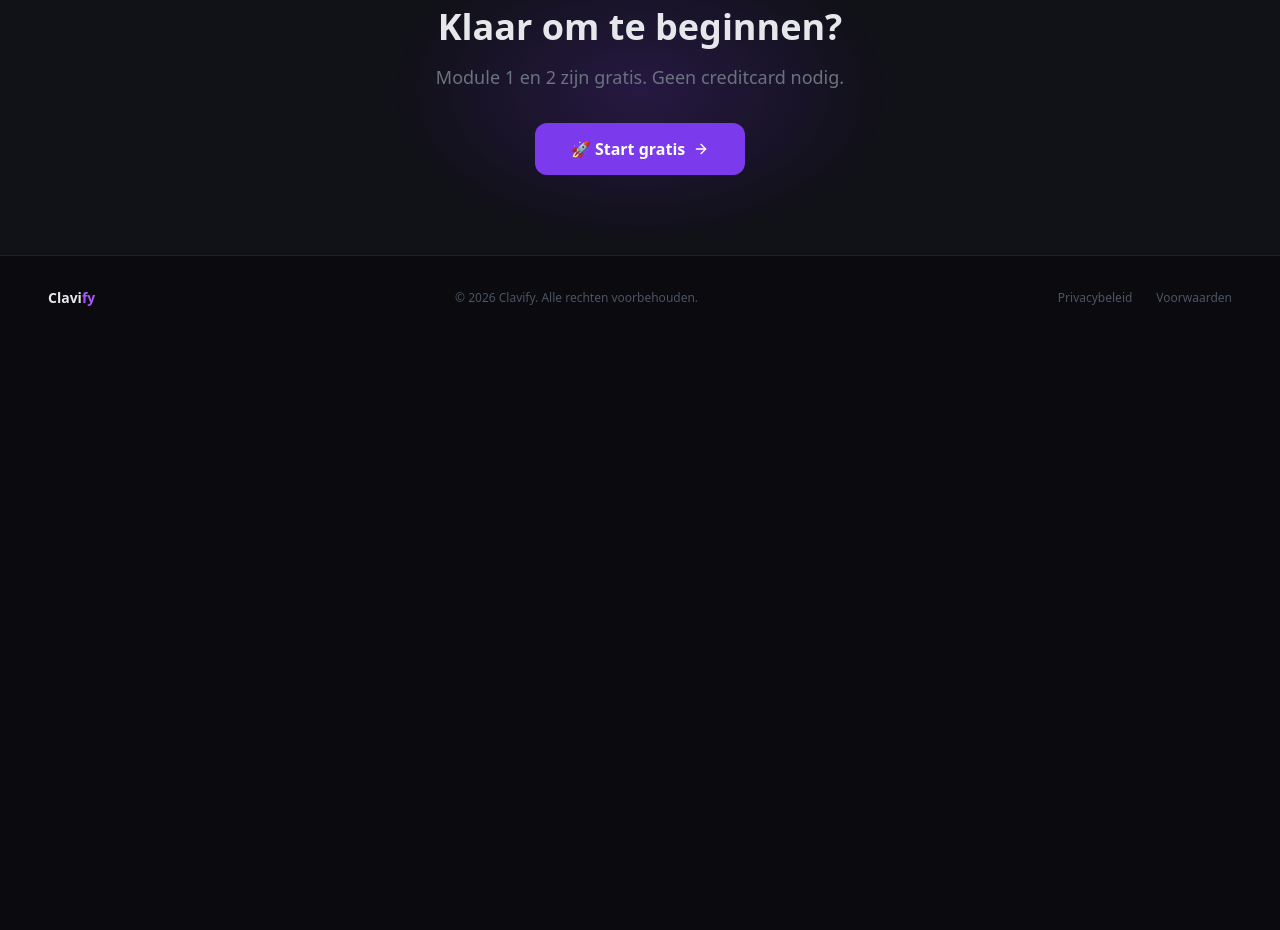
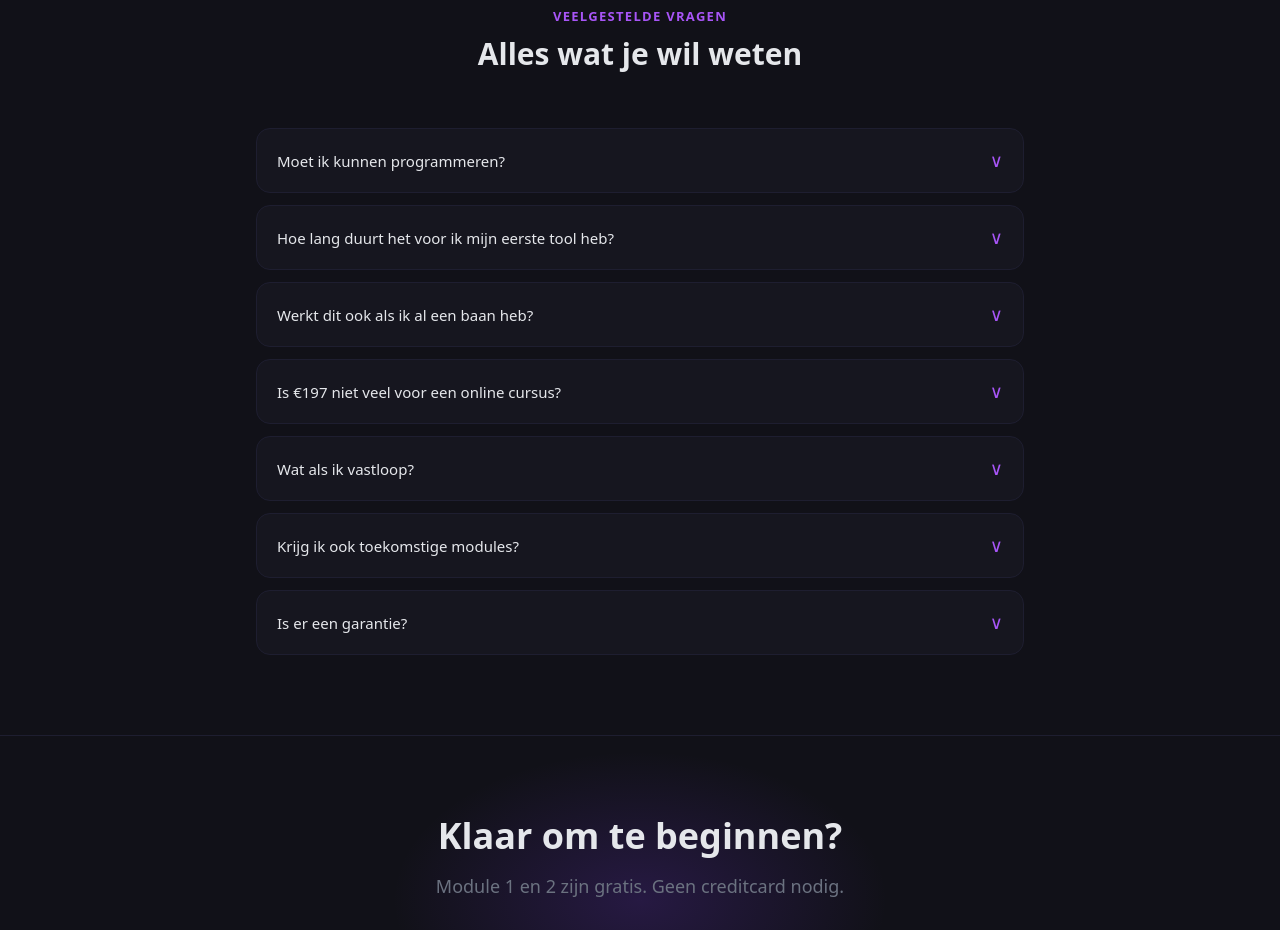
Before and after one commit to evershoptommy-ops/BuildAI, a Next.js app: page / in a window 1280 px wide. Shown: the part 4060-4990 px from the top of the page. Before the commit the page ends 4400 px from the top, so only its background shows below. Built offline with nearby package versions, Linux system fonts and the light colour scheme; no server answers.

Commit message:
Landingspagina: FAQ accordion + prijs €97 naar €197

```diff
--- a/src/app/page.tsx
+++ b/src/app/page.tsx
@@ -2,6 +2,7 @@ import { ArrowRight, Zap, Bot, TrendingUp, Check } from 'lucide-react'
 import Link from 'next/link'
 import LandingNav from '@/components/LandingNav'
 import TestimonialsSlider from '@/components/TestimonialsSlider'
+import FAQ from '@/components/FAQ'
 
 const modules = [
   { num: 1, title: 'De Basis', tag: 'Gratis', desc: 'VS Code, Claude en Python installeren. Je eerste werkende tool bouwen — een factuurberekening die je meteen kunt gebruiken.', free: true },
@@ -193,7 +194,7 @@ export default function LandingPage() {
             <div style={{ background: 'rgba(124,58,237,.06)', border: '1px solid rgba(124,58,237,.35)', borderRadius: 20, padding: '28px 24px', position: 'relative', overflow: 'hidden' }}>
               <div style={{ position: 'absolute', top: 16, right: 16, fontSize: 11, fontWeight: 700, padding: '3px 10px', borderRadius: 999, background: '#7c3aed', color: '#fff' }}>POPULAIR</div>
               <div className="text-sm font-semibold mb-1" style={{ color: '#a855f7' }}>Premium</div>
-              <div className="text-4xl font-bold mb-1">€97</div>
+              <div className="text-4xl font-bold mb-1">€197</div>
               <div className="text-sm mb-6" style={{ color: '#6b7280' }}>Eenmalig — levenslang toegang</div>
               <div className="flex flex-col gap-3 mb-8">
                 {premiumFeatures.map(f => (
@@ -212,6 +213,8 @@ export default function LandingPage() {
           </div>
         </div>
       </section>
+
+      <FAQ />
 
       {/* CTA */}
       <section style={{ borderTop: '1px solid #1e1e30', background: '#111118' }} className="px-5 sm:px-8 py-14 md:py-20 text-center">
--- /dev/null
+++ b/src/components/FAQ.tsx
@@ -0,0 +1,77 @@
+'use client'
+
+import { useState } from 'react'
+
+const faqs = [
+  {
+    q: 'Moet ik kunnen programmeren?',
+    a: 'Nee. Claude schrijft de code. Jij geeft instructies in gewone taal. Als je een computer kunt bedienen, kun je beginnen.',
+  },
+  {
+    q: 'Hoe lang duurt het voor ik mijn eerste tool heb?',
+    a: 'De meeste studenten bouwen hun eerste werkende tool aan het einde van module 1 — dat is één avond van ongeveer een uur.',
+  },
+  {
+    q: 'Werkt dit ook als ik al een baan heb?',
+    a: 'Ja. Elke les duurt 10-25 minuten. De meeste studenten volgen Clavify \'s avonds of in het weekend.',
+  },
+  {
+    q: 'Is €197 niet veel voor een online cursus?',
+    a: 'Een dagtraining AI bij een bureau kost €500-€750. Clavify geeft je 9+ uur praktisch materiaal voor €197 — in je eigen tempo, levenslang beschikbaar. Je eerste klant betaalt het terug.',
+  },
+  {
+    q: 'Wat als ik vastloop?',
+    a: 'Je hebt toegang tot de AI-assistent in het platform die alle vragen over de modules beantwoordt.',
+  },
+  {
+    q: 'Krijg ik ook toekomstige modules?',
+    a: 'Ja. Je betaalt één keer en krijgt levenslang toegang, inclusief alle modules die we in de toekomst toevoegen.',
+  },
+  {
+    q: 'Is er een garantie?',
+    a: 'Ja — niet tevreden na module 1? Mail binnen 14 dagen. Je krijgt geld terug of een persoonlijke sessie om je verder te helpen. Jouw keuze.',
+  },
+]
+
+export default function FAQ() {
+  const [open, setOpen] = useState<number | null>(null)
+
+  return (
+    <section style={{ borderTop: '1px solid #1e1e30', background: '#111118' }} className="px-5 sm:px-8 md:px-12 py-14 md:py-20">
+      <div className="max-w-3xl mx-auto">
+        <div className="text-center mb-10 md:mb-14">
+          <div style={{ color: '#a855f7', fontSize: 13, fontWeight: 600, marginBottom: 10, textTransform: 'uppercase', letterSpacing: '0.1em' }}>Veelgestelde vragen</div>
+          <h2 className="text-2xl md:text-3xl font-bold">Alles wat je wil weten</h2>
+        </div>
+
+        <div className="flex flex-col gap-3">
+          {faqs.map((faq, i) => (
+            <div
+              key={i}
+              style={{ background: '#16161f', border: `1px solid ${open === i ? 'rgba(168,85,247,0.3)' : '#1e1e30'}`, borderRadius: 14, overflow: 'hidden', transition: 'border-color 0.2s ease' }}
+            >
+              <button
+                onClick={() => setOpen(open === i ? null : i)}
+                style={{ width: '100%', display: 'flex', alignItems: 'center', justifyContent: 'space-between', padding: '18px 20px', background: 'none', border: 'none', cursor: 'pointer', color: '#e5e7eb', textAlign: 'left', gap: 12 }}
+              >
+                <span style={{ fontSize: 15, fontWeight: 500 }}>{faq.q}</span>
+                <span style={{ color: '#a855f7', fontSize: 18, flexShrink: 0, transform: open === i ? 'rotate(180deg)' : 'rotate(0deg)', transition: 'transform 0.25s ease' }}>
+                  ∨
+                </span>
+              </button>
+              <div style={{
+                maxHeight: open === i ? 200 : 0,
+                overflow: 'hidden',
+                transition: 'max-height 0.3s ease',
+              }}>
+                <p style={{ padding: '0 20px 18px', color: '#9ca3af', fontSize: 14, lineHeight: 1.7, margin: 0 }}>
+                  {faq.a}
+                </p>
+              </div>
+            </div>
+          ))}
+        </div>
+      </div>
+    </section>
+  )
+}
```
